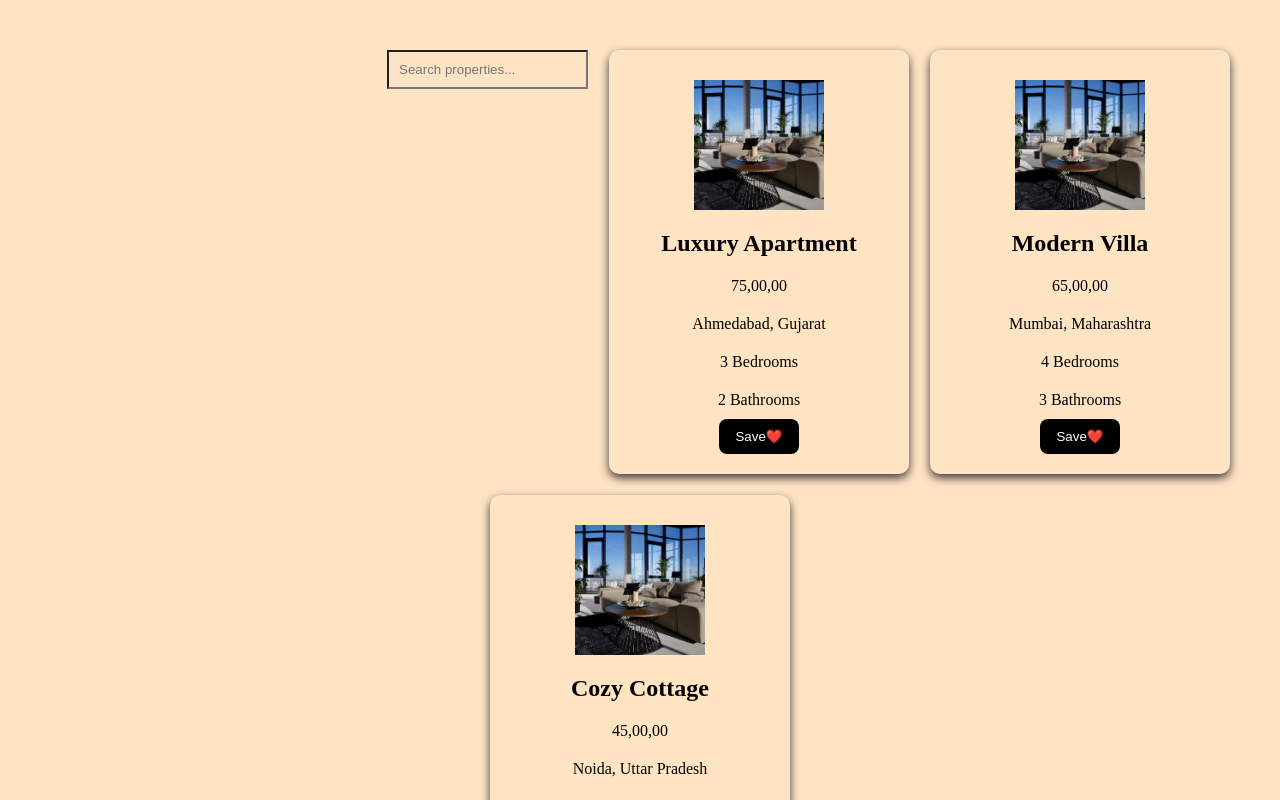
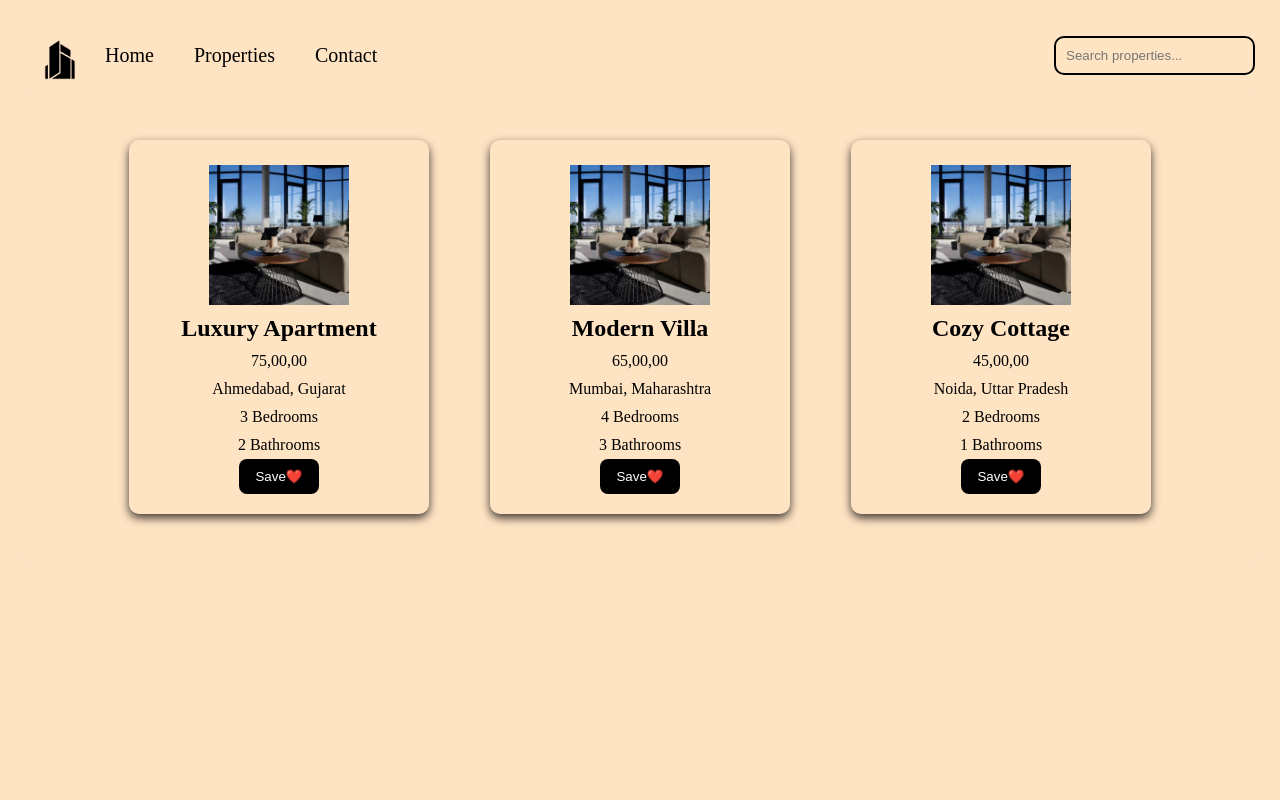
Before and after one commit to np422876/react, a React (Vite) app in the folder project-2/: page / in a window 1280 px wide. Shown: the top 800 px of the page. Built offline with nearby package versions, Linux system fonts and the light colour scheme.

Commit message:
Updates Navigation

```diff
--- a/project-2/src/App.css
+++ b/project-2/src/App.css
@@ -4,7 +4,7 @@
     justify-content: center;
     flex-wrap: wrap;
     gap: 21px;
-    padding: 20px;
+    padding: 30px;
     border-radius: 10px;
 
 }
@@ -16,6 +16,9 @@ img{
 }
 
 .searchbox{
-    display: flex;
-    margin-left: auto;
+
+    color: black;
+    padding: 10px;
+    border-radius: 10px;
+    border: 2px solid #000000;
 }
--- a/project-2/src/App.jsx
+++ b/project-2/src/App.jsx
@@ -1,6 +1,7 @@
 import React, {useState} from 'react'
 import Propertycard from "./components/Propertycard";
 import img from "./assets/apartment.png";
+import img2 from "./assets/realestate-removebg-preview.png";
 import "./App.css";
 import Save from "./components/Save";
 import "./components/Save.css";
@@ -12,9 +13,14 @@ function App() {
     console.log(e.target.value);
   };
   return (
-    <div className='user'>
-      <Navbar/>
-      <input type="text" placeholder='Search properties...' onChange={handleSearch} className='searchbox'/>
+    <div>
+
+      <div className='navbar'>
+      <Navbar />
+      <input type="text" placeholder='Search properties...' className='searchbox' onChange={handleSearch} />
+      </div>
+
+      <div className='user'>
       <Propertycard
         title="Luxury Apartment"
         price="75,00,00"
@@ -43,6 +49,7 @@ function App() {
         Save={<Save />}
       />
     </div>
+    </div>
   )
 }
 
--- a/project-2/src/components/Navbar.css
+++ b/project-2/src/components/Navbar.css
@@ -2,6 +2,21 @@
     display: flex;
     justify-content: space-between;
     align-items: center;
-    padding: 15px 30px;
+    flex-wrap: wrap;
 
 }
+
+.nav-links a{
+    text-decoration: none;
+    color: rgb(0, 0, 0);
+    font-size: 20px;
+    margin: 15px;
+}
+
+.nav-links a:hover{
+    color: #c35454;
+}
+.logo{
+    height: 50px;
+    width: 50px;
+}
--- a/project-2/src/components/Navbar.jsx
+++ b/project-2/src/components/Navbar.jsx
@@ -1,9 +1,19 @@
 import React from "react";
 import "./Navbar.css";
+import img from "../assets/realestate-removebg-preview.png";
 
 function Navbar() {
   return (
-    <div className="navbar"></div>
+    <div className="navbar">
+        <h1 className="logo">
+            <img src={img} alt="Logo" className="logo" />
+        </h1>
+        <div className="nav-links">
+            <a href="#home">Home</a>
+            <a href="#properties">Properties</a>
+            <a href="#contact">Contact</a>
+        </div>
+    </div>
   )
 }
 
--- a/project-2/src/components/Propertycard.css
+++ b/project-2/src/components/Propertycard.css
@@ -1,11 +1,13 @@
 .container{
     width: 300px;
     padding: 20px;
+    margin: 20px;
     border-radius: 10px;
     box-shadow: 0 4px 10px rgba(0, 0, 0, 0.758);
     text-align: center;
     justify-content: center;
     display: flex;
+    flex-wrap: wrap;
     flex-direction: column;
     align-items: center;
 }
--- a/project-2/src/index.css
+++ b/project-2/src/index.css
@@ -1,6 +1,6 @@
 *{
   background-color: bisque;
   margin: 0;
-  padding: 10px;
+  padding: 5px;
   box-sizing: border-box;
 }
```
Also changed, not shown: project-2/src/assets/realestate-removebg-preview.png (added).
